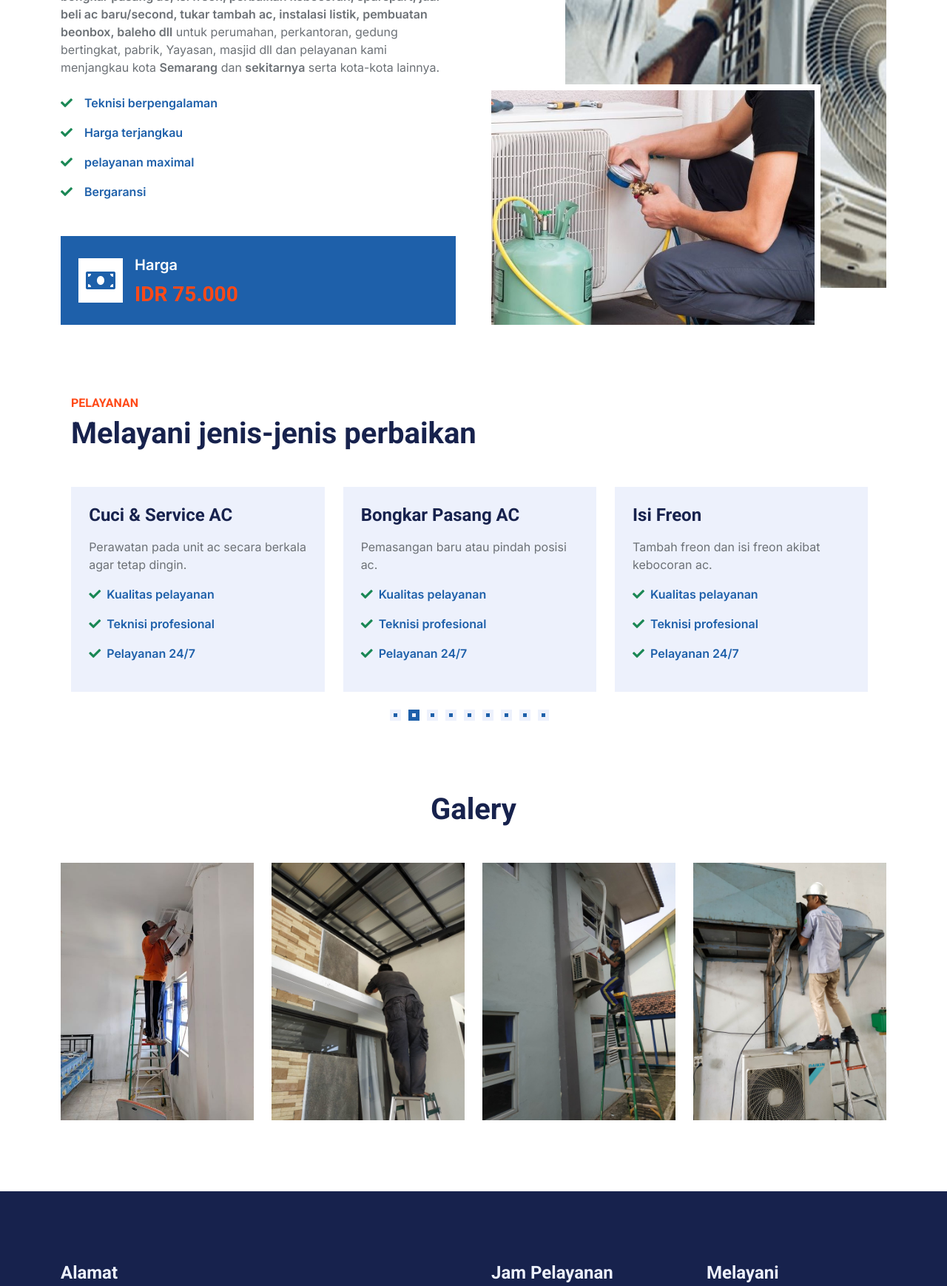
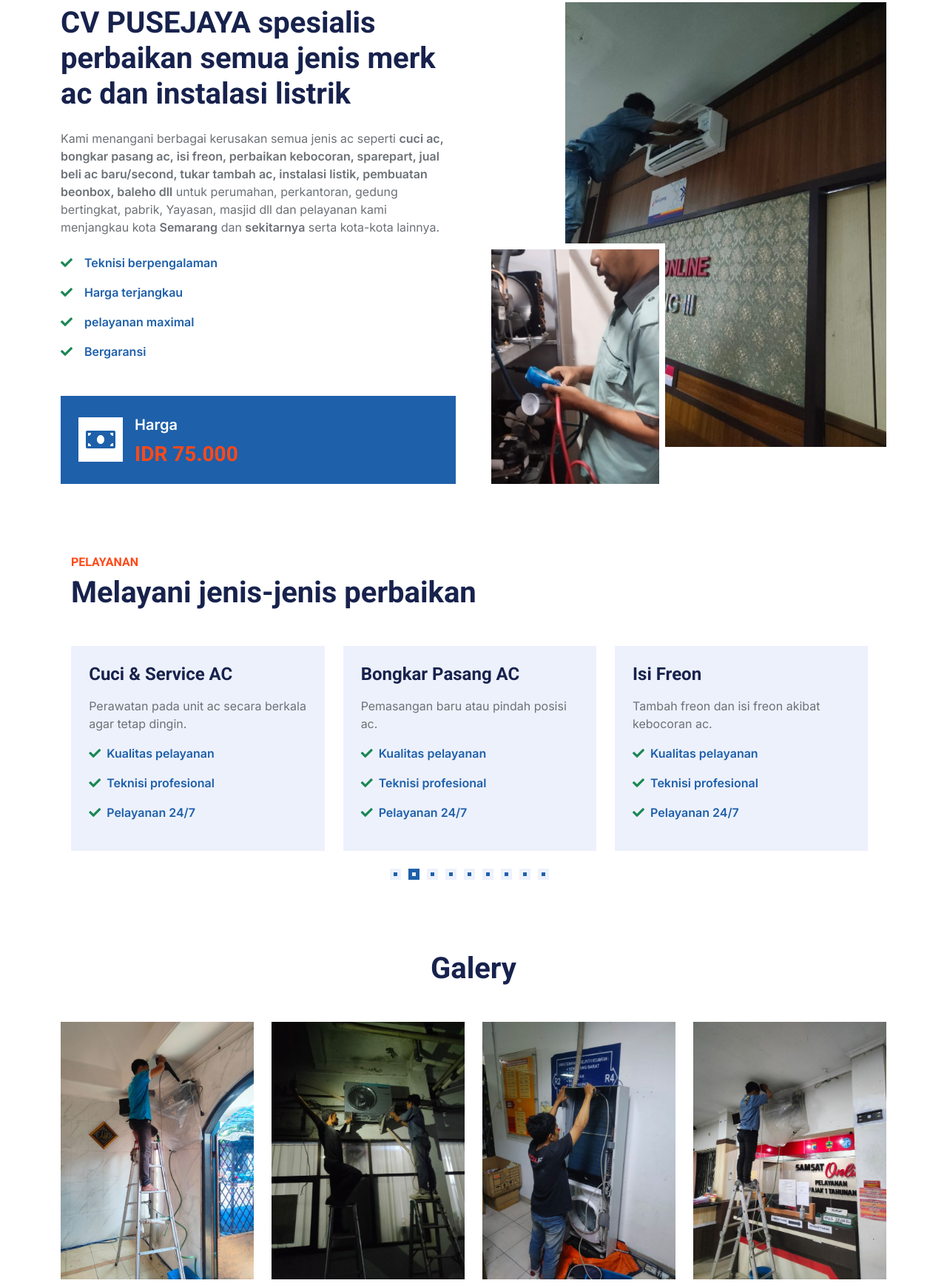
Before and after one commit to coorporates/pusejaya, a plain HTML site: page index.html in a window 1280 px wide. Shown: the part 1555-3293 px from the top of the page at 74% size. Drawn offline with nearby package versions, Linux system fonts and the light colour scheme.

Commit message:
mengganti foto

```diff
--- a/index.html
+++ b/index.html
@@ -179,7 +179,7 @@
             data-wow-delay="0.1s"
           >
             <div class="overflow-hidden">
-              <img class="img-fluid w-100 h-100" src="img/2.jpg" alt="" />
+              <img class="img-fluid w-100 h-100" src="img/12.jpg" alt="" />
             </div>
           </div>
           <div
@@ -187,7 +187,7 @@
             data-wow-delay="0.3s"
           >
             <div class="overflow-hidden">
-              <img class="img-fluid w-100 h-100" src="img/3.jpg" alt="" />
+              <img class="img-fluid w-100 h-100" src="img/13.jpg" alt="" />
             </div>
           </div>
           <div
@@ -195,7 +195,7 @@
             data-wow-delay="0.5s"
           >
             <div class="overflow-hidden">
-              <img class="img-fluid w-100 h-100" src="img/4.jpg" alt="" />
+              <img class="img-fluid w-100 h-100" src="img/14.jpg" alt="" />
             </div>
           </div>
         </div>
@@ -257,13 +257,13 @@
             >
               <img
                 class="position-absolute img-fluid w-100 h-100"
-                src="img/5.jpg"
+                src="img/15.jpg"
                 style="object-fit: cover; padding: 0 0 50px 100px"
                 alt=""
               />
               <img
                 class="position-absolute start-0 bottom-0 img-fluid bg-white pt-2 pe-2 w-51 h-50"
-                src="img/6.jpg"
+                src="img/16.jpg"
                 style="object-fit: cover"
                 alt=""
               />
@@ -479,28 +479,28 @@
           <div class="col-lg-3 col-md-6 wow fadeInUp" data-wow-delay="0.1s">
             <div class="team-item">
               <div class="position-relative overflow-hidden">
-                <img class="img-fluid" src="img/7.jpg" alt="" />
+                <img class="img-fluid" src="img/17.jpg" alt="" />
               </div>
             </div>
           </div>
           <div class="col-lg-3 col-md-6 wow fadeInUp" data-wow-delay="0.3s">
             <div class="team-item">
               <div class="position-relative overflow-hidden">
-                <img class="img-fluid" src="img/8.jpg" alt="" />
+                <img class="img-fluid" src="img/18.jpg" alt="" />
               </div>
             </div>
           </div>
           <div class="col-lg-3 col-md-6 wow fadeInUp" data-wow-delay="0.5s">
             <div class="team-item">
               <div class="position-relative overflow-hidden">
-                <img class="img-fluid" src="img/9.jpg" alt="" />
+                <img class="img-fluid" src="img/19.jpg" alt="" />
               </div>
             </div>
           </div>
           <div class="col-lg-3 col-md-6 wow fadeInUp" data-wow-delay="0.7s">
             <div class="team-item">
               <div class="position-relative overflow-hidden">
-                <img class="img-fluid" src="img/10.jpg" alt="" />
+                <img class="img-fluid" src="img/20.jpg" alt="" />
               </div>
             </div>
           </div>
```
Also changed, not shown: img/12.jpg (added), img/13.jpg (added), img/14.jpg (added), img/15.jpg (added), img/16.jpg (added), img/17.jpg (added), img/18.jpg (added), img/19.jpg (added), img/20.jpg (added).
